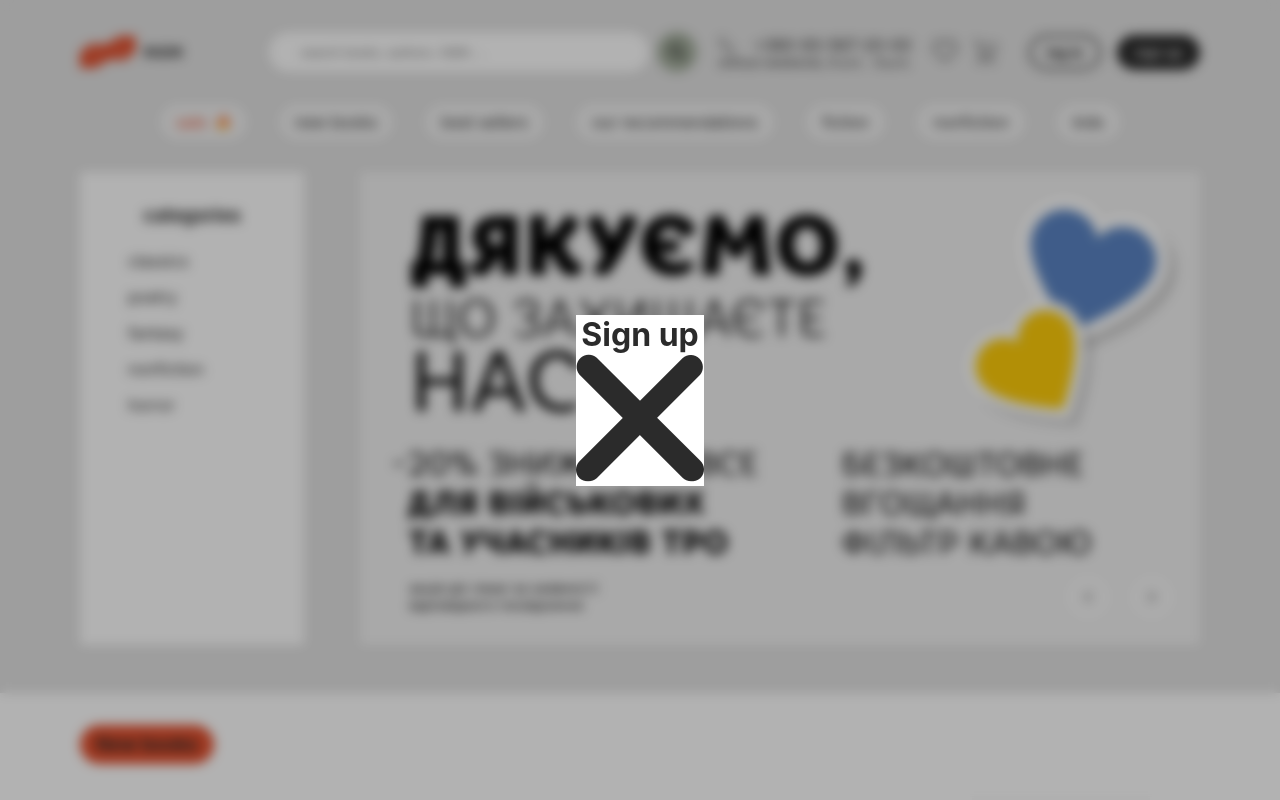
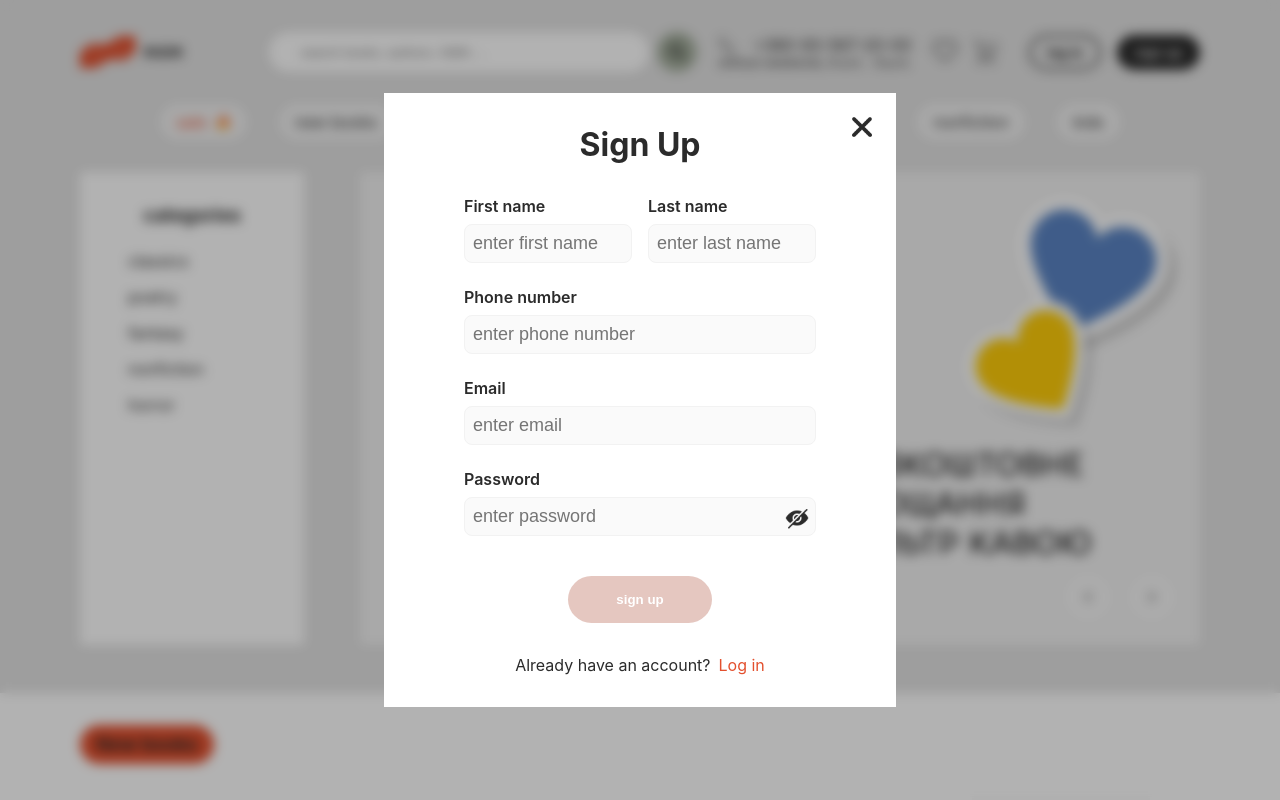
Before and after one commit to liudaminko/ridr, a React (Create React App) app: page / in a window 1280 px wide. Both pictures are taken after a click on the button "sign up". Shown: the top 800 px of the page. Built offline with nearby package versions, Linux system fonts and the light colour scheme.

Commit message:
create sign up window

```diff
--- a/src/components/LogInPopup/LogInPopup.module.css
+++ b/src/components/LogInPopup/LogInPopup.module.css
@@ -44,6 +44,7 @@
   padding: 8px 16px;
   border: none;
   border-radius: 16px;
+  cursor: pointer;
 }
 .active {
   background-color: #a4ae9d;
@@ -93,6 +94,18 @@
   width: max-content;
   border-radius: 32px;
 }
+.passwordContainer {
+  position: relative;
+  display: flex;
+  width: 100%;
+}
+.showPassword {
+  position: absolute;
+  top: 22%;
+  right: 2%;
+  height: 24px;
+  width: 24px;
+}
 .disabled {
   background-color: #e5c7c0;
 }
--- a/src/components/LogInPopup/LogInPopup.tsx
+++ b/src/components/LogInPopup/LogInPopup.tsx
@@ -5,6 +5,8 @@ import { useState } from "react";
 function LogInPopup() {
   const { isLogInOpen, toggleLogInPopup, toggleSignUpPopup } = useModal();
   const [logInMethod, setLogInMethod] = useState("phone");
+  const [showPassword, setShowPassword] = useState(false);
+
   const [phone, setPhone] = useState("");
   const [email, setEmail] = useState("");
   const [password, setPassword] = useState("");
@@ -14,11 +16,19 @@ function LogInPopup() {
   const [passwordError, setPasswordError] = useState("");
 
   const handleSubmitClick = () => {
-    // Set initial error values to empty
+    setPhoneError("");
     setEmailError("");
     setPasswordError("");
 
-    // Check if the user has entered both fields correctly
+    if ("" === phone) {
+      setPhoneError("Please enter your phone");
+      return;
+    }
+    if (!/^\+?\d{10}$/.test(phone)) {
+      setPhoneError("Please enter a valid phone number (start with '+' sign)");
+      return;
+    }
+
     if ("" === email) {
       setEmailError("Please enter your email");
       return;
@@ -62,9 +72,9 @@ function LogInPopup() {
   return isLogInOpen ? (
     <div className={styles.overlay} onClick={toggleLogInPopup}>
       <div className={styles.container} onClick={(e) => e.stopPropagation()}>
-        <h1>Log in</h1>
+        <h1>Log In</h1>
         <img
-          src="close.png"
+          src="/close.png"
           alt="close"
           onClick={toggleLogInPopup}
           className={styles.closeButton}
@@ -124,13 +134,21 @@ function LogInPopup() {
 
           <div className={styles.inputContainer}>
             <p className={styles.inputName}>Password</p>
+            <div className={styles.passwordContainer}>
               <input
-              type="text"
+                type={showPassword ? "text" : "password"}
                 placeholder="enter password"
                 value={password}
                 onChange={(ev) => setPassword(ev.target.value)}
                 className={styles.inputBox}
               />
+              <img
+                src={showPassword ? "/visible.png" : "/hidden.png"}
+                className={styles.showPassword}
+                onClick={() => setShowPassword(!showPassword)}
+                alt="password visibility"
+              />
+            </div>
             <label className={styles.errorLabel}>{passwordError}</label>
           </div>
         </div>
--- a/src/components/SignUpPopup/SignUp.module.css
+++ b/src/components/SignUpPopup/SignUp.module.css
@@ -11,5 +11,93 @@
   align-items: center;
 }
 .container {
+  display: flex;
+  flex-direction: column;
+  position: relative;
   background-color: #ffffff;
+  padding: 32px 80px;
+  align-items: center;
+  justify-content: center;
+  gap: 32px;
+  width: 40%;
 }
+.closeButton {
+  height: 20px;
+  width: 20px;
+  position: absolute;
+  top: 24px;
+  right: 24px;
+  cursor: pointer;
+}
+.form {
+  display: flex;
+  flex-direction: column;
+  gap: 16px;
+  width: 100%;
+}
+.inputName {
+  font-weight: 600;
+}
+.inputContainer {
+  display: flex;
+  flex-direction: column;
+  align-items: flex-start;
+  justify-content: center;
+  gap: 8px;
+}
+
+.inputContainer > .errorLabel {
+  color: red;
+  font-size: 12px;
+}
+
+.inputBox {
+  padding: 8px 32px;
+  width: 100%;
+  font-size: large;
+  border-radius: 8px;
+  background-color: #fafafa;
+  border: 1px solid #f2f2f2;
+  color: #2b2b2b;
+  padding-left: 8px;
+}
+.inputBox:focus-visible {
+  border: 1px solid #a4ae9d;
+  outline: 2px solid #a4ae9d;
+}
+.submitButton {
+  border: none;
+  padding: 16px 48px;
+  font-weight: 600;
+  background-color: #e3502e;
+  color: #ffffff;
+  width: max-content;
+  border-radius: 32px;
+}
+.passwordContainer {
+  position: relative;
+  display: flex;
+  width: 100%;
+}
+.showPassword {
+  position: absolute;
+  top: 22%;
+  right: 2%;
+  height: 24px;
+  width: 24px;
+}
+.disabled {
+  background-color: #e5c7c0;
+}
+.signUpContainer {
+  display: flex;
+  gap: 8px;
+}
+.signUp {
+  cursor: pointer;
+  color: #e3502e;
+}
+.fullName {
+  display: flex;
+  gap: 16px;
+}
--- a/src/components/SignUpPopup/SignUpPopup.tsx
+++ b/src/components/SignUpPopup/SignUpPopup.tsx
@@ -1,14 +1,182 @@
 import styles from "./SignUp.module.css";
 import { useModal } from "../../ModalContext";
+import { useState } from "react";
 
 function SignUpPopup() {
-  const { isSignUpOpen, toggleSignUpPopup } = useModal();
+  const { isSignUpOpen, toggleSignUpPopup, toggleLogInPopup } = useModal();
+  const [logInMethod, setLogInMethod] = useState("phone");
+  const [showPassword, setShowPassword] = useState(false);
+
+  const [firstName, setFirstName] = useState("");
+  const [lastName, setLastName] = useState("");
+  const [phone, setPhone] = useState("");
+  const [email, setEmail] = useState("");
+  const [password, setPassword] = useState("");
+
+  const [firstNameError, setFirstNameError] = useState("");
+  const [lastNameError, setLastNameError] = useState("");
+  const [phoneError, setPhoneError] = useState("");
+  const [emailError, setEmailError] = useState("");
+  const [passwordError, setPasswordError] = useState("");
+
+  const handleSubmitClick = () => {
+    setFirstNameError("");
+    setLastNameError("");
+    setPhoneError("");
+    setEmailError("");
+    setPasswordError("");
+
+    if ("" === firstName) {
+      setFirstNameError("Please enter your first name");
+      return;
+    }
+    if (!/^[a-zA-Z]{2,}$/.test(firstName)) {
+      setFirstNameError("Please enter a valid first name");
+      return;
+    }
+
+    if ("" === lastName) {
+      setLastNameError("Please enter your last name");
+      return;
+    }
+    if (!/^[a-zA-Z]{2,}$/.test(lastName)) {
+      setLastNameError("Please enter a valid last name");
+      return;
+    }
+
+    if ("" === phone) {
+      setPhoneError("Please enter your phone");
+      return;
+    }
+    if (!/^\+?\d{10}$/.test(phone)) {
+      setPhoneError("Please enter a valid phone number (start with '+' sign)");
+      return;
+    }
+
+    if ("" === email) {
+      setEmailError("Please enter your email");
+      return;
+    }
+
+    if (!/^[\w-\.]+@([\w-]+\.)+[\w-]{2,4}$/.test(email)) {
+      setEmailError("Please enter a valid email");
+      return;
+    }
+
+    if ("" === password) {
+      setPasswordError("Please enter a password");
+      return;
+    }
+
+    if (password.length < 7) {
+      setPasswordError("The password must be 8 characters or longer");
+      return;
+    }
+  };
+
+  const togglePopups = () => {
+    toggleSignUpPopup();
+    toggleLogInPopup();
+  };
+
+  const isButtonDisabled = () => {
+    return !firstName || !lastName || !email || !phone || !password;
+  };
 
   return isSignUpOpen ? (
     <div className={styles.overlay} onClick={toggleSignUpPopup}>
-      <div className={styles.container}>
-        <h1>Sign up</h1>
-        <img src="close.png" alt="close" onClick={toggleSignUpPopup} />
+      <div className={styles.container} onClick={(e) => e.stopPropagation()}>
+        <h1>Sign Up</h1>
+        <img
+          src="/close.png"
+          alt="close"
+          onClick={toggleSignUpPopup}
+          className={styles.closeButton}
+        />
+        <div className={styles.form}>
+          <div className={styles.fullName}>
+            <div className={styles.inputContainer}>
+              <p className={styles.inputName}>First name</p>
+              <input
+                type="text"
+                placeholder="enter first name"
+                value={firstName}
+                onChange={(ev) => setFirstName(ev.target.value)}
+                className={styles.inputBox}
+              />
+              <label className={styles.errorLabel}>{firstNameError}</label>
+            </div>
+            <div className={styles.inputContainer}>
+              <p className={styles.inputName}>Last name</p>
+              <input
+                type="text"
+                placeholder="enter last name"
+                value={lastName}
+                onChange={(ev) => setLastName(ev.target.value)}
+                className={styles.inputBox}
+              />
+              <label className={styles.errorLabel}>{lastNameError}</label>
+            </div>
+          </div>
+
+          <div className={styles.inputContainer}>
+            <p className={styles.inputName}>Phone number</p>
+            <input
+              type="text"
+              placeholder="enter phone number"
+              value={phone}
+              onChange={(ev) => setPhone(ev.target.value)}
+              className={styles.inputBox}
+            />
+            <label className={styles.errorLabel}>{phoneError}</label>
+          </div>
+          <div className={styles.inputContainer}>
+            <p className={styles.inputName}>Email</p>
+            <input
+              type="text"
+              placeholder="enter email"
+              value={email}
+              onChange={(ev) => setEmail(ev.target.value)}
+              className={styles.inputBox}
+            />
+            <label className={styles.errorLabel}>{emailError}</label>
+          </div>
+
+          <div className={styles.inputContainer}>
+            <p className={styles.inputName}>Password</p>
+            <div className={styles.passwordContainer}>
+              <input
+                type={showPassword ? "text" : "password"}
+                placeholder="enter password"
+                value={password}
+                onChange={(ev) => setPassword(ev.target.value)}
+                className={styles.inputBox}
+              />
+              <img
+                src={showPassword ? "/visible.png" : "/hidden.png"}
+                className={styles.showPassword}
+                onClick={() => setShowPassword(!showPassword)}
+                alt="password visibility"
+              />
+            </div>
+            <label className={styles.errorLabel}>{passwordError}</label>
+          </div>
+        </div>
+        <button
+          className={`${styles.submitButton} ${
+            isButtonDisabled() ? styles.disabled : ""
+          }`}
+          onClick={handleSubmitClick}
+          disabled={isButtonDisabled()}
+        >
+          sign up
+        </button>
+        <div className={styles.signUpContainer}>
+          <p>Already have an account?</p>
+          <p className={styles.signUp} onClick={togglePopups}>
+            Log in
+          </p>
+        </div>
       </div>
     </div>
   ) : null;
```
Also changed, not shown: public/hidden.png (added), public/visible.png (added). Lines whose indentation alone changed are shown as unchanged.
